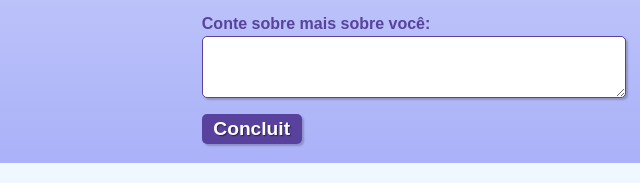
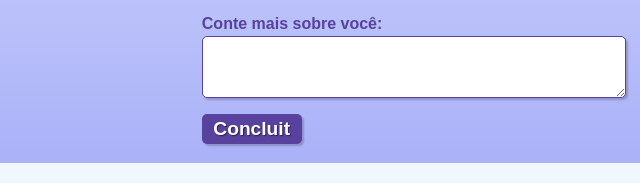
Before and after one commit to Lucca7r/formulario, a plain HTML site: page index.html in a window 1280 px wide. Shown: the part 513-696 px from the top of the page, 259-899 px from the left. Drawn offline with Linux system fonts and the light colour scheme.

Commit message:
modified:   README.md renamed:    formulario/index.html -> index.html 	renamed:    formulario/style.css -> style.css

```diff
--- a/formulario/index.html
+++ b/index.html
@@ -82,7 +82,7 @@
 
     <div class="campo">
         <br>
-        <label><strong>Conte sobre mais sobre você:</strong></label>
+        <label><strong>Conte mais sobre você:</strong></label>
         <textarea name="sobre" style="width: 26em;" id="sobre" rows="3"></textarea>
     </div>
 
```
Also changed, not shown: style.css (renamed from formulario/style.css), 1 other file.
